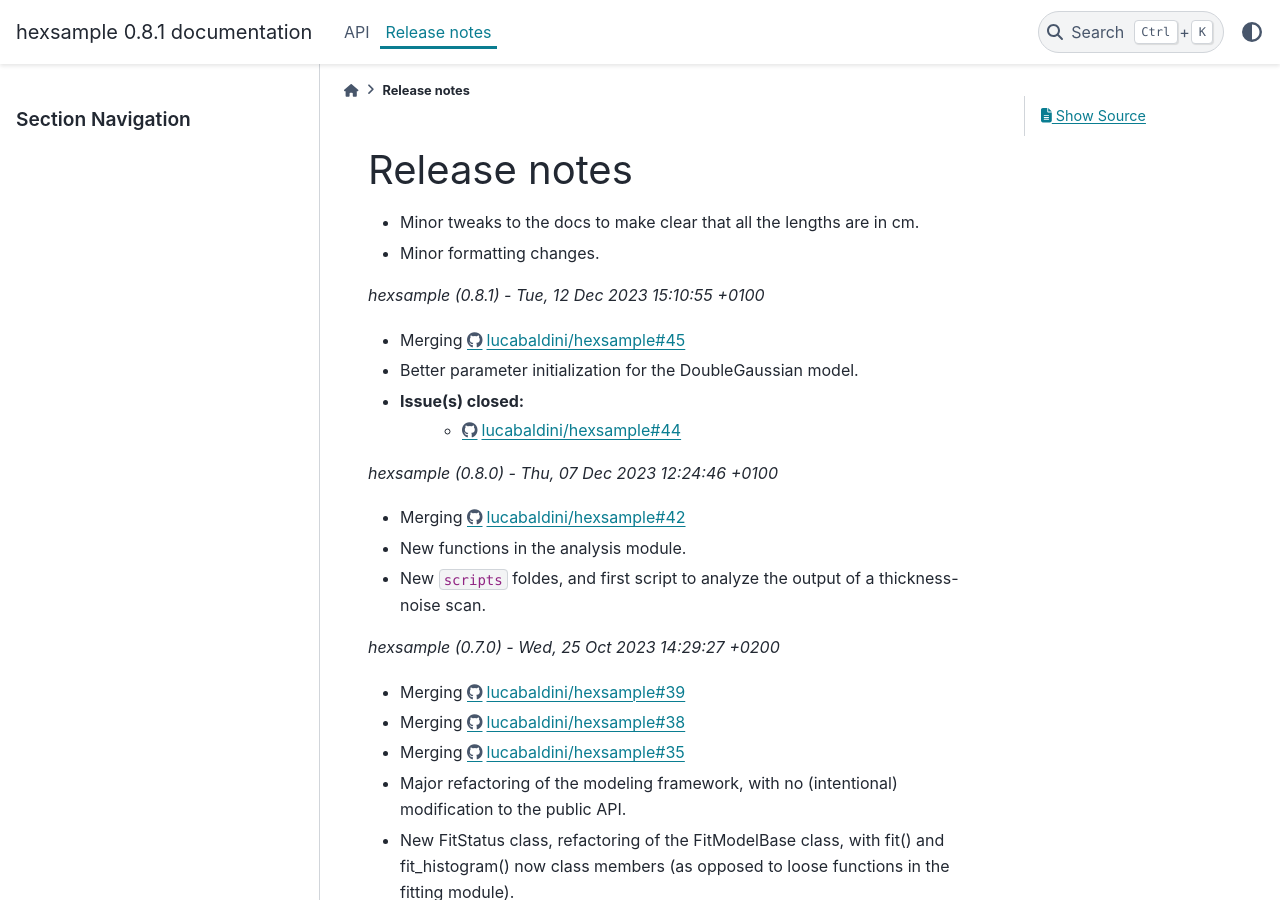
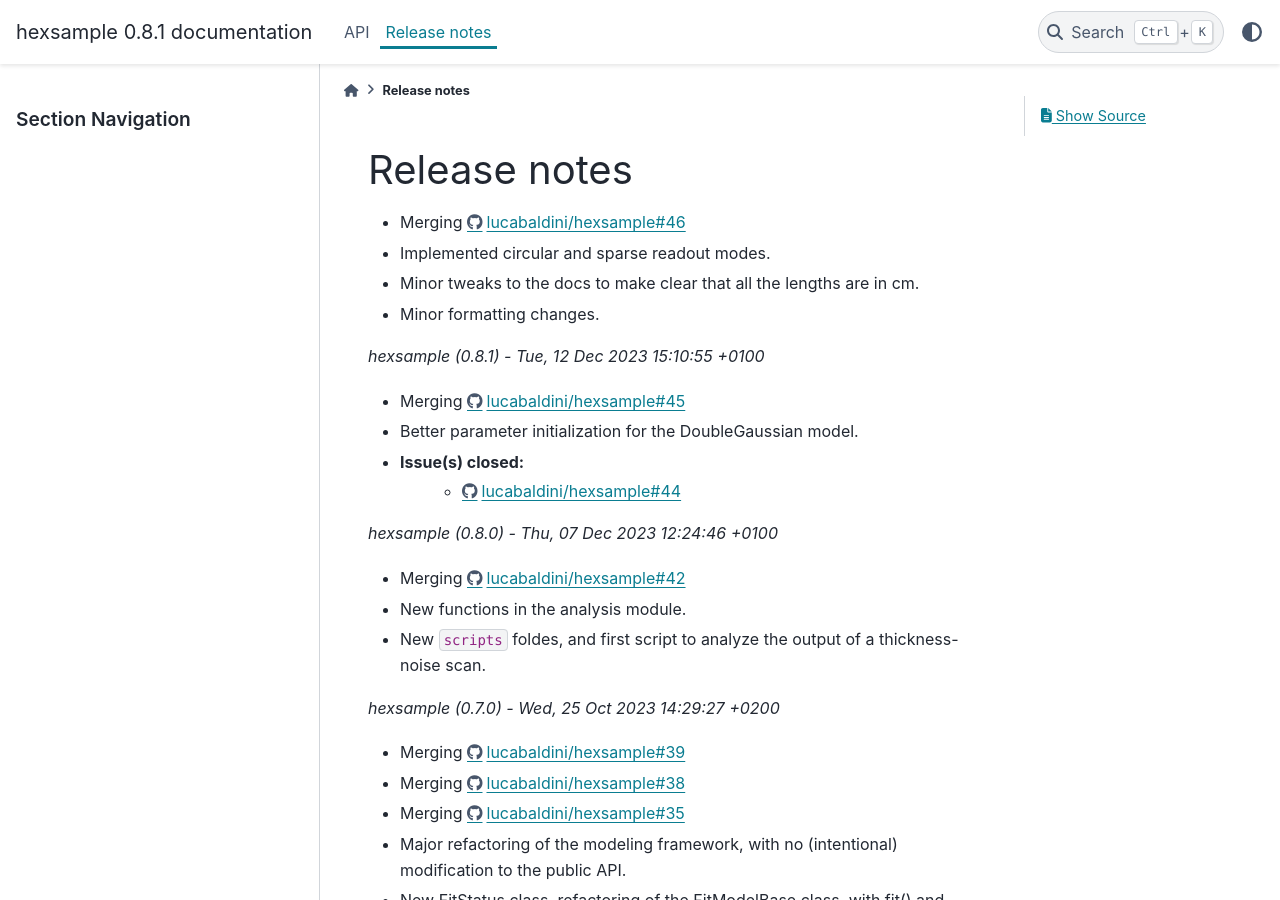
Before and after one commit to lucabaldini/hexsample, a Sphinx documentation site: the page built from docs/release.rst, in a window 1280 px wide and 900 px high. Built offline with Sphinx 7.4.7 and the PyData theme 0.15.4, drawn with Linux system fonts in a browser that asks for light colours; pages that are not in the unit, such as notebooks, are missing from menus.

Commit message:
Updated release notes.

```diff
--- a/docs/release.rst
+++ b/docs/release.rst
@@ -4,6 +4,8 @@ Release notes
 =============
 
 
+* Merging https://github.com/lucabaldini/hexsample/pull/46
+* Implemented circular and sparse readout modes.
 * Minor tweaks to the docs to make clear that all the lengths are in cm.
 * Minor formatting changes.
 
```
